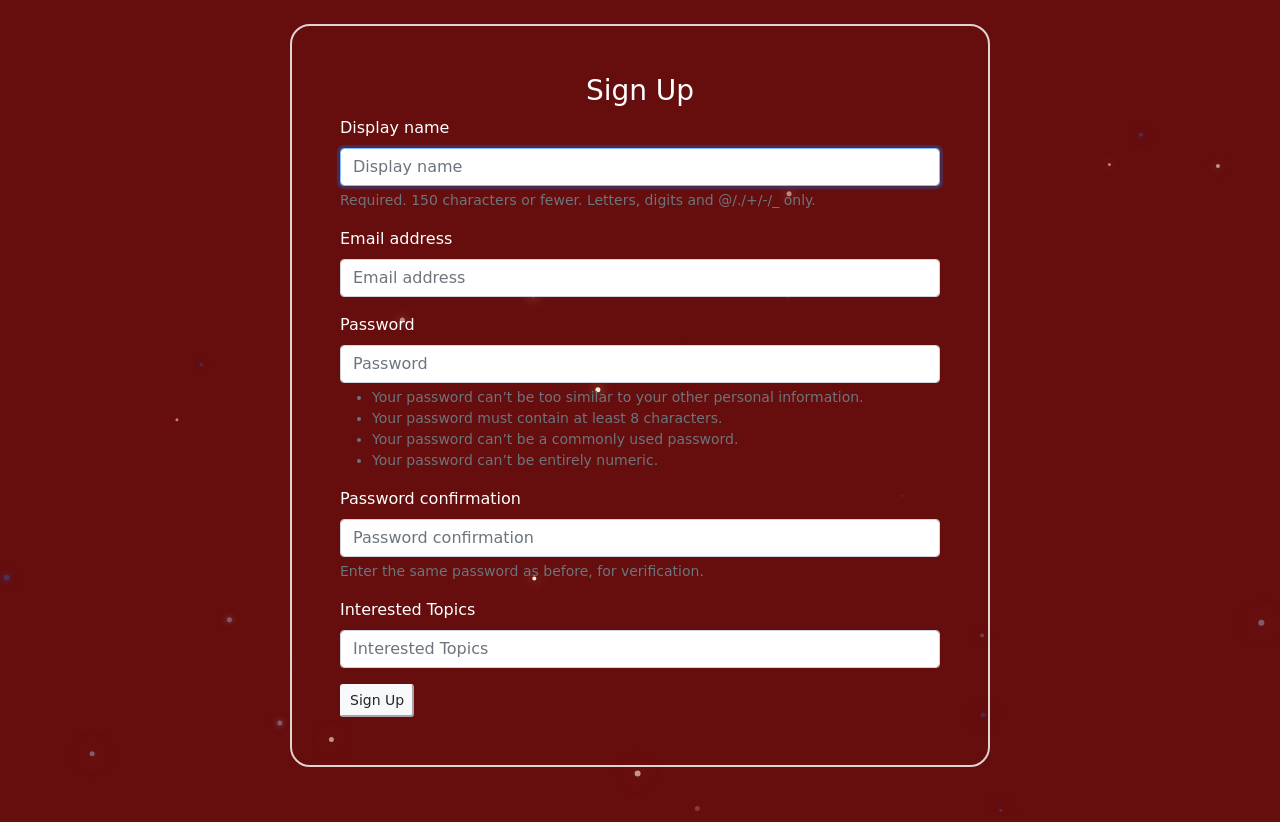
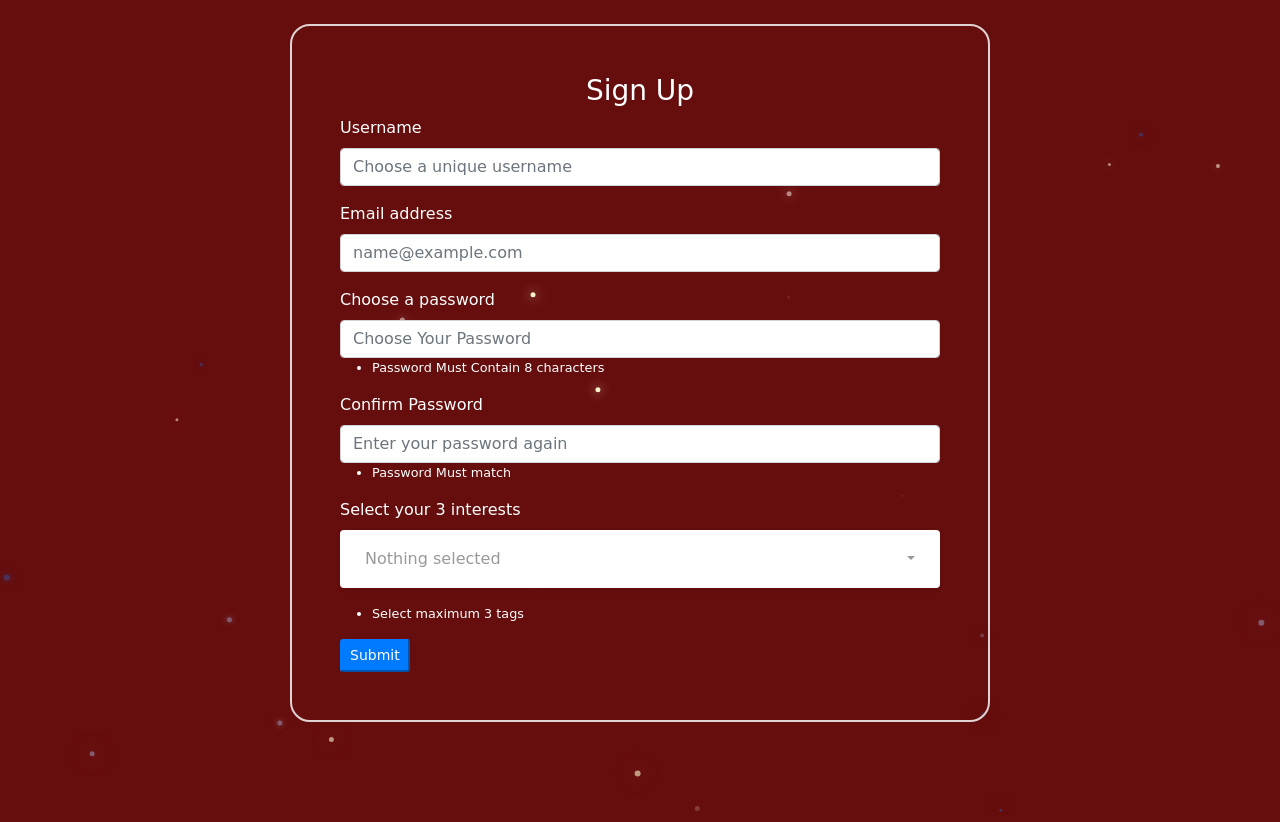
Before and after one commit to neptula/tech_heist, a Django app: page /accounts/signup/ in a window 1280 px wide. Shown: the part 76-898 px from the top of the page. Run offline with Django 3.2, Linux system fonts and the light colour scheme; parts of the project's set-up code (start-up, migrations or seed data) failed here and were passed over; some libraries are stand-ins or nearby versions.

Commit message:
added interests field in signup page

```diff
--- a/accounts/admin.py
+++ b/accounts/admin.py
@@ -1,6 +1,7 @@
 from django.contrib import admin
 from accounts.models import contact
+from accounts.models import userTags
 
 # Register your models here.
 
-admin.site.register(contact)
+admin.site.register((contact,userTags))
--- a/accounts/forms.py
+++ b/accounts/forms.py
@@ -1,15 +1,22 @@
-from django.contrib.auth import get_user_model
-from django.contrib.auth.forms import UserCreationForm
-from django import forms
+# from django.contrib.auth import get_user_model
+# from django.contrib.auth.forms import UserCreationForm
+# from django import forms
 
-class SignUpForm(UserCreationForm):
-    extra_field=forms.CharField(required=True)
-    class Meta:
-        fields = ("username", "email", "password1", "password2","extra_field")
-        model = get_user_model()
+# class SignUpForm(UserCreationForm):
+#     extra_field=forms.CharField(required=True)
 
-    def __init__(self, *args, **kwargs):
-        super().__init__(*args, **kwargs)
-        self.fields["username"].label = "Display name"
-        self.fields["email"].label = "Email address"
-        self.fields["extra_field"].label = "Interested Topics"
+
+#     class Meta:
+#         model = get_user_model()
+#         fields = ("username", "email", "password1", "password2","extra_field", 'image')
+#         widgets={
+#             'image': forms.CharField(max_length=255)
+#         }
+
+
+
+#     def __init__(self, *args, **kwargs):
+#         super().__init__(*args, **kwargs)
+#         self.fields["username"].label = "Display name"
+#         self.fields["email"].label = "Email address"
+#         self.fields["extra_field"].label = "Interested Topics"
--- a/accounts/templates/accounts/signup.html
+++ b/accounts/templates/accounts/signup.html
@@ -16,6 +16,12 @@
         justify-content: center;
 
     }
+    .bootstrap-select>.dropdown-toggle{
+        width: 200%;
+    }
+    .show{
+        width:600px
+    }
 </style>
 {%endblock%}
 {%block content%}
@@ -24,12 +30,64 @@
     <div class="container p-5 my-3" id="signUpForm"
     style="max-width:700px; border: 2px solid rgb(224 211 211); border-radius:20px">
     <h3 class="text-center">Sign Up</h3>
-    <form method="POST">
-        {%csrf_token%}
-        {%bootstrap_form form%}
+    <form action= "" method='post'>
+        <div class="form-group">
+          <label for="username">Username</label>
+          <input type="text" class="form-control" id="username" name="username" placeholder="Choose a unique username" required>
+        </div>
 
-        <input type="Submit" class="btn-sm btn-light" value="Sign Up">
-    </form>
+        <div class="form-group">
+          <label for="email">Email address</label>
+          <input type="email" class="form-control" id="email" name="email" placeholder="name@example.com" required>
+        </div>
+        <div class="form-group">
+          <label for="pass1">Choose a password</label>
+          <input type="password" class="form-control" id="pass1" name="pass1" placeholder="Choose Your Password" required>
+          <small>
+              <ul>
+                  <li>Password Must Contain 8 characters</li>
+              </ul>
+          </small>
+        </div>
+        <div class="form-group">
+          <label for="pass2">Confirm Password</label>
+          <input type="password" class="form-control" id="pass2" name="pass2" placeholder="Enter your password again" required>
+          <small>
+            <ul>
+                <li>Password Must match</li>
+            </ul>
+        </small>
+        </div>
+        <label>Select your 3 interests</label>
+        <br>
+        <select multiple data-style="bg-white px-4 py-3 mb-3 shadow-sm " id="selectpickerid"
+          class="selectpicker w-50">
+          <option>#JavaScript </option>
+          <option>#Python flask </option>
+          <option>#Python </option>
+          <option>#C++ </option>
+          <option>#Java </option>
+          <option>#HTML </option>
+          <option>#Bootstrap </option>
+          <option>#Django </option>
+          <option>#PHP </option>
+        </select><!-- End -->
+        <small>
+            <ul>
+                <li>Select maximum 3 tags</li>
+            </ul>
+        </small>
+        <input id="hiddenSelected" type="hidden" name="tags">
+
+              {% csrf_token %}
+              <button type="submit" class="btn-sm btn-primary">Submit</button>
+      </form>
 </div>
 </div>
 {%endblock%}
+
+
+{% block linkjs %}
+    {% load static %}
+    <script src="{% static 'js/signup.js' %}"></script>
+{% endblock %}
--- a/accounts/urls.py
+++ b/accounts/urls.py
@@ -7,7 +7,7 @@ app_name = 'accounts'
 urlpatterns = [
     path('login/', auth_views.LoginView.as_view(template_name="accounts/login.html"),name='login'),
     path('logout/', auth_views.LogoutView.as_view(), name="logout"),
-    path('signup/', views.SignUp.as_view(), name="signup"),
+    path('signup/', views.SignUp, name="signup"),
     path('contactus/', views.contactus,name='contactus'),
 
 ]
--- a/accounts/views.py
+++ b/accounts/views.py
@@ -1,17 +1,58 @@
-from django.shortcuts import render
 # Create your views here.
 from django.urls import reverse_lazy
 from django.views.generic import CreateView
 # Create your views here.
 from . import forms
 from accounts.models import contact
+from accounts.models import userTags
 from django.contrib import messages
+from django.shortcuts import render, HttpResponse, redirect
+from django.contrib.auth.models import User
+
+# class SignUp(CreateView):
+#   form_class=forms.SignUpForm
+#   success_url=reverse_lazy('login')
+#   template_name='accounts/signup.html'
 
 
-class SignUp(CreateView):
-  form_class=forms.SignUpForm
-  success_url=reverse_lazy('login')
-  template_name='accounts/signup.html'
+def SignUp(request):
+    if request.method=="POST":
+      # Get the post parameters
+      username=request.POST['username']
+      email=request.POST['email']
+      pass1=request.POST['pass1']
+      pass2=request.POST['pass2']
+      interestingTags=request.POST['tags']
+
+      # check for errorneous input
+      if len(pass1)<8:
+        messages.warning(request, " Your password must contain 8 characters")
+        return redirect('accounts:signup')
+
+      if not username.isalnum():
+        messages.warning(request, " User name should only contain letters and numbers")
+        return redirect('accounts:signup')
+
+      if User.objects.filter(username=username).exists():
+        # messages.error(request,'Choose Unique Title')
+        messages.warning(request, ' Choose Unique username')
+        return redirect('accounts:signup')
+
+
+      if (pass1!= pass2):
+        messages.warning(request, " Passwords do not match")
+        return redirect('accounts:signup')
+
+
+      # Create the user
+      myuser = User.objects.create_user(username, email, pass1)
+      myuser.save()
+      newusertags = userTags(username=username, interestingTags=interestingTags)
+      newusertags.save()
+      messages.success(request, " Your iCoder has been successfully created")
+      return redirect('accounts:login')
+    else:
+      return render(request, 'accounts/signup.html')
 
 def contactus(request):
   if request.method == 'POST':
--- /dev/null
+++ b/static/js/signup.js
@@ -0,0 +1,33 @@
+$(function () {
+    $('#selectpickerid').selectpicker();
+
+
+
+  });
+
+
+  $(document).ready(function () {
+
+
+    $('#selectpickerid').on('change', function () {
+      var textDisplay = $('#selectpickerid option:selected').text();
+      $("#hiddenSelected").val(textDisplay);
+    })
+
+  })
+
+
+  $(document).ready(function () {
+
+    var last_valid_selection = null;
+
+    $('#selectpickerid').change(function (event) {
+
+      if ($(this).val().length >= 3) {
+
+        $(this).val(last_valid_selection);
+      } else {
+        last_valid_selection = $(this).val();
+      }
+    });
+  });
```
Also changed, not shown: accounts/models.py (+8 -0 lines), accounts/migrations/0002_usertags.py (added), db.sqlite3.
